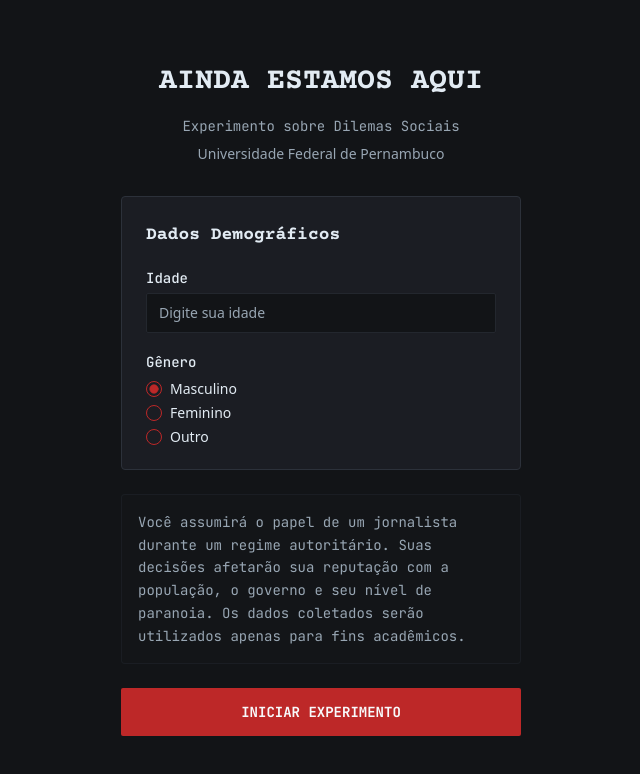
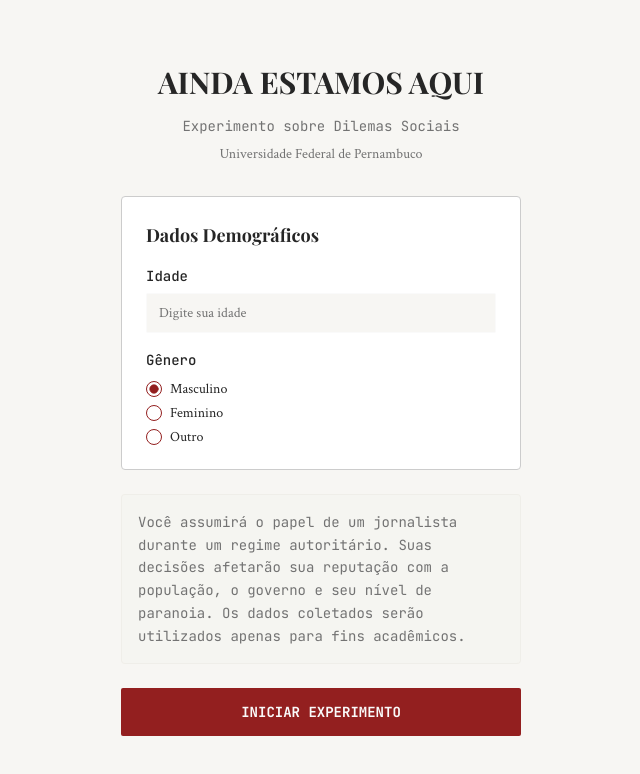
Before and after one commit to maatheusfp/ainda-estamos-aqui, a React (Vite) app: page / in a window 1280 px wide. Shown: the top 774 px of the page, without its empty margins (319-959 px from the left). Built offline with nearby package versions, Linux system fonts and the light colour scheme.

Commit message:
Update game aesthetic to newspaper
Update the game's visual style to resemble a newspaper, using the provided images as inspiration. This involves changes to the overall layout, typography, and color scheme to evoke a vintage newspaper feel.

```diff
--- a/src/components/GameCard.tsx
+++ b/src/components/GameCard.tsx
@@ -68,50 +68,74 @@ export const GameCard = ({ card, onChoice, isSkipped = false }: GameCardProps) =
   }
 
   return (
-    <div className="w-full max-w-2xl mx-auto">
+    <div className="w-full max-w-4xl mx-auto">
       <div className={cn(
-        "p-6 border-2 rounded-lg transition-all duration-300",
-        getCardTypeColor(card.type),
-        "shadow-lg"
+        "p-8 border-4 border-foreground bg-card transition-all duration-300",
+        "shadow-xl newspaper-style"
       )}>
-        <div className="mb-4">
-          <div className="flex justify-between items-center mb-2">
-            <span className="text-xs font-mono font-bold text-muted-foreground">
+        {/* Header do jornal */}
+        <div className="border-b-4 border-foreground mb-6 pb-4">
+          <div className="flex justify-between items-center">
+            <span className="text-sm font-mono font-bold text-foreground uppercase tracking-wider">
               {getCardTypeLabel(card.type)}
             </span>
-            <span className="text-xs font-mono text-muted-foreground">
-              {card.type === 'assistente' && 'EFEITOS OCULTOS'}
-              {card.type === 'informante' && 'CONSEQUÊNCIAS PESSOAIS'}
-              {card.type === 'agente' && 'APENAS PONTUAÇÃO'}
+            <span className="text-sm font-mono text-foreground uppercase tracking-wider">
+              EDIÇÃO ESPECIAL
             </span>
           </div>
-          <h2 className="text-xl font-serif font-bold mb-3 text-foreground">
+        </div>
+
+        {/* Manchete principal */}
+        <div className="mb-8 text-center">
+          <h1 className="text-4xl font-serif font-black mb-4 text-foreground uppercase tracking-wide leading-tight">
             {card.title}
-          </h2>
-          <p className="text-foreground/90 leading-relaxed">
+          </h1>
+          <div className="w-full h-1 bg-foreground mb-6"></div>
+          <p className="text-lg font-newspaper leading-relaxed text-foreground max-w-3xl mx-auto">
             {card.description}
           </p>
         </div>
 
-        <div className="space-y-3">
-          {card.choices.map((choice) => (
+        {/* Área de decisões estilo jornal */}
+        <div className="border-t-2 border-foreground pt-6">
+          <h3 className="text-xl font-serif font-bold mb-4 text-center text-foreground uppercase">
+            {card.type === 'assistente' ? 'Escolha a manchete para publicar' : 'Decisão editorial'}
+          </h3>
+          <div className={cn(
+            "grid gap-4",
+            card.type === 'assistente' ? "grid-cols-1 md:grid-cols-3" : "grid-cols-2"
+          )}>
+            {card.choices.map((choice, index) => (
               <Button
                 key={choice.id}
                 variant="outline"
                 className={cn(
-                "w-full text-left justify-start p-4 h-auto transition-all duration-200",
-                "hover:bg-muted/20 hover:border-ring/50",
-                selectedChoice === choice.id && "bg-ring/10 border-ring"
+                  "h-auto p-6 border-2 border-foreground bg-card hover:bg-muted/30",
+                  "transition-all duration-200 text-left justify-start",
+                  selectedChoice === choice.id && "bg-foreground text-background",
+                  card.type === 'assistente' ? "min-h-[120px]" : "min-h-[100px]"
                 )}
                 onClick={() => handleChoice(choice)}
                 disabled={selectedChoice !== null}
               >
-              <div className="flex flex-col gap-1">
-                <span className="font-medium">{choice.text}</span>
+                <div className="flex flex-col gap-2 w-full">
+                  {card.type === 'assistente' ? (
+                    <div className="text-center">
+                      <span className="font-serif font-bold text-base leading-tight block">
+                        {choice.text}
+                      </span>
+                    </div>
+                  ) : (
+                    <>
+                      <span className="font-serif font-bold text-xl uppercase tracking-wide">
+                        {choice.text}
+                      </span>
                       {choice.consequence && (
-                  <span className="text-xs text-destructive/80 font-mono">
-                    AVISO: {choice.consequence}
+                        <span className="text-sm text-destructive font-mono italic">
+                          {choice.consequence}
                         </span>
+                      )}
+                    </>
                   )}
                 </div>
               </Button>
@@ -119,5 +143,6 @@ export const GameCard = ({ card, onChoice, isSkipped = false }: GameCardProps) =
           </div>
         </div>
       </div>
+    </div>
   );
 };
--- a/src/index.css
+++ b/src/index.css
@@ -1,4 +1,4 @@
-@import url('https://fonts.googleapis.com/css2?family=JetBrains+Mono:wght@400;500;600;700&family=Courier+Prime:wght@400;700&display=swap');
+@import url('https://fonts.googleapis.com/css2?family=JetBrains+Mono:wght@400;500;600;700&family=Courier+Prime:wght@400;700&family=Playfair+Display:wght@400;700;900&family=Crimson+Text:wght@400;600;700&display=swap');
 
 @tailwind base;
 @tailwind components;
@@ -8,56 +8,57 @@
 
 @layer base {
   :root {
-    /* Dark journalistic theme */
-    --background: 220 13% 8%;
-    --foreground: 210 40% 92%;
+    /* Newspaper theme - light and classic */
+    --background: 45 20% 96%;
+    --foreground: 0 0% 15%;
 
-    --card: 220 13% 12%;
-    --card-foreground: 210 40% 92%;
+    --card: 0 0% 100%;
+    --card-foreground: 0 0% 15%;
 
-    --popover: 220 13% 12%;
-    --popover-foreground: 210 40% 92%;
+    --popover: 0 0% 100%;
+    --popover-foreground: 0 0% 15%;
 
-    /* Government red theme */
-    --primary: 0 65% 45%;
-    --primary-foreground: 210 40% 98%;
+    /* Government red theme - darker for contrast */
+    --primary: 0 65% 35%;
+    --primary-foreground: 0 0% 98%;
 
-    /* Population blue theme */
-    --secondary: 210 85% 55%;
-    --secondary-foreground: 220 13% 8%;
+    /* Population blue theme - darker for contrast */
+    --secondary: 210 75% 45%;
+    --secondary-foreground: 0 0% 98%;
 
-    /* Neutral grays */
-    --muted: 220 13% 16%;
-    --muted-foreground: 210 15% 65%;
+    /* Neutral newspaper grays */
+    --muted: 45 15% 90%;
+    --muted-foreground: 0 0% 45%;
 
-    --accent: 45 95% 70%;
-    --accent-foreground: 220 13% 8%;
+    --accent: 0 0% 20%;
+    --accent-foreground: 0 0% 98%;
 
     /* Government warnings */
-    --destructive: 0 75% 55%;
-    --destructive-foreground: 210 40% 98%;
+    --destructive: 0 75% 45%;
+    --destructive-foreground: 0 0% 98%;
 
-    --border: 220 13% 20%;
-    --input: 220 13% 16%;
-    --ring: 210 85% 55%;
+    --border: 0 0% 80%;
+    --input: 0 0% 98%;
+    --ring: 0 0% 20%;
 
-    /* Paranoia yellow theme */
-    --warning: 45 95% 70%;
-    --warning-foreground: 220 13% 8%;
+    /* Paranoia yellow theme - darker for contrast */
+    --warning: 45 85% 55%;
+    --warning-foreground: 0 0% 15%;
 
     /* Game specific colors */
-    --government: 0 65% 45%;
-    --government-foreground: 210 40% 98%;
-    --population: 210 85% 55%;
-    --population-foreground: 220 13% 8%;
-    --paranoia: 45 95% 70%;
-    --paranoia-foreground: 220 13% 8%;
+    --government: 0 65% 35%;
+    --government-foreground: 0 0% 98%;
+    --population: 210 75% 45%;
+    --population-foreground: 0 0% 98%;
+    --paranoia: 45 85% 55%;
+    --paranoia-foreground: 0 0% 15%;
 
     --radius: 0.25rem;
 
     /* Typography */
     --font-mono: 'JetBrains Mono', 'Courier New', monospace;
-    --font-serif: 'Courier Prime', 'Times New Roman', serif;
+    --font-serif: 'Playfair Display', 'Times New Roman', serif;
+    --font-newspaper: 'Crimson Text', 'Georgia', serif;
 
     /* Animations */
     --transition-base: all 0.2s ease-in-out;
@@ -75,6 +76,21 @@
   }
 
   body {
-    @apply bg-background text-foreground;
+    @apply bg-background text-foreground font-newspaper;
   }
 }
+
+@layer components {
+  .newspaper-style {
+    background-image:
+      linear-gradient(90deg, transparent 0px, transparent 1px, rgba(0,0,0,0.04) 1px, rgba(0,0,0,0.04) 2px, transparent 2px),
+      linear-gradient(rgba(0,0,0,0.02) 0px, transparent 1px);
+    background-size: 100% 1.2em;
+  }
+
+  .newspaper-columns {
+    column-count: 2;
+    column-gap: 2rem;
+    column-rule: 1px solid hsl(var(--border));
+  }
+}
--- a/src/pages/Index.tsx
+++ b/src/pages/Index.tsx
@@ -58,14 +58,18 @@ const Index = () => {
   return (
     <div className="min-h-screen bg-background py-8 px-4">
       <div className="max-w-6xl mx-auto">
-        {/* Header */}
-        <div className="text-center mb-8">
-          <h1 className="text-2xl font-serif font-bold mb-2 text-foreground">
-            AINDA ESTAMOS AQUI
+        {/* Header estilo jornal */}
+        <div className="text-center mb-8 border-b-4 border-foreground pb-6">
+          <h1 className="text-6xl font-serif font-black mb-4 text-foreground uppercase tracking-widest">
+            Ainda Estamos Aqui
           </h1>
-          <p className="text-muted-foreground font-mono text-sm mb-4">
-            Rodada {gameState.round + 1} de {16} • Jornalista em Regime Autoritário
-          </p>
+          <div className="flex justify-center items-center gap-4 mb-4">
+            <div className="h-px bg-foreground flex-1"></div>
+            <p className="text-foreground font-mono text-sm uppercase tracking-wider px-4">
+              Edição {gameState.round + 1} de 16 • Jornalista em Regime Autoritário
+            </p>
+            <div className="h-px bg-foreground flex-1"></div>
+          </div>
         </div>
 
         {/* Pontuações */}
--- a/tailwind.config.ts
+++ b/tailwind.config.ts
@@ -21,6 +21,7 @@ export default {
 			fontFamily: {
 				'mono': 'var(--font-mono)',
 				'serif': 'var(--font-serif)',
+				'newspaper': 'var(--font-newspaper)',
 			},
 			colors: {
 				border: 'hsl(var(--border))',
```
Lines whose indentation alone changed are shown as unchanged.
